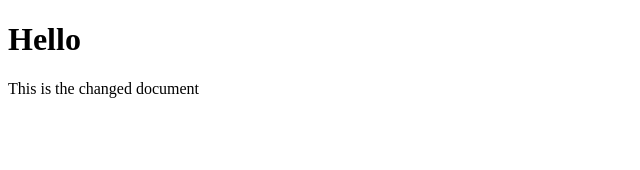
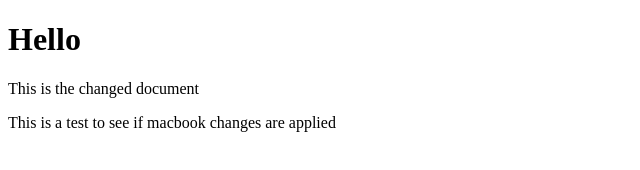
Before and after one commit to skylee01244/fridge_project, a plain HTML site: page index.html in a window 1280 px wide. Shown: the whole page, without its empty margins (0-640 px from the left). Drawn offline with Linux system fonts and the light colour scheme.

Commit message:
test to see if changes are applied from MACBOOK

```diff
--- a/index.html
+++ b/index.html
@@ -8,5 +8,6 @@
 <body>
     <h1>Hello</h1>
     <p>This is the changed document</p>
+    <p>This is a test to see if macbook changes are applied</p>
 </body>
 </html>
```
